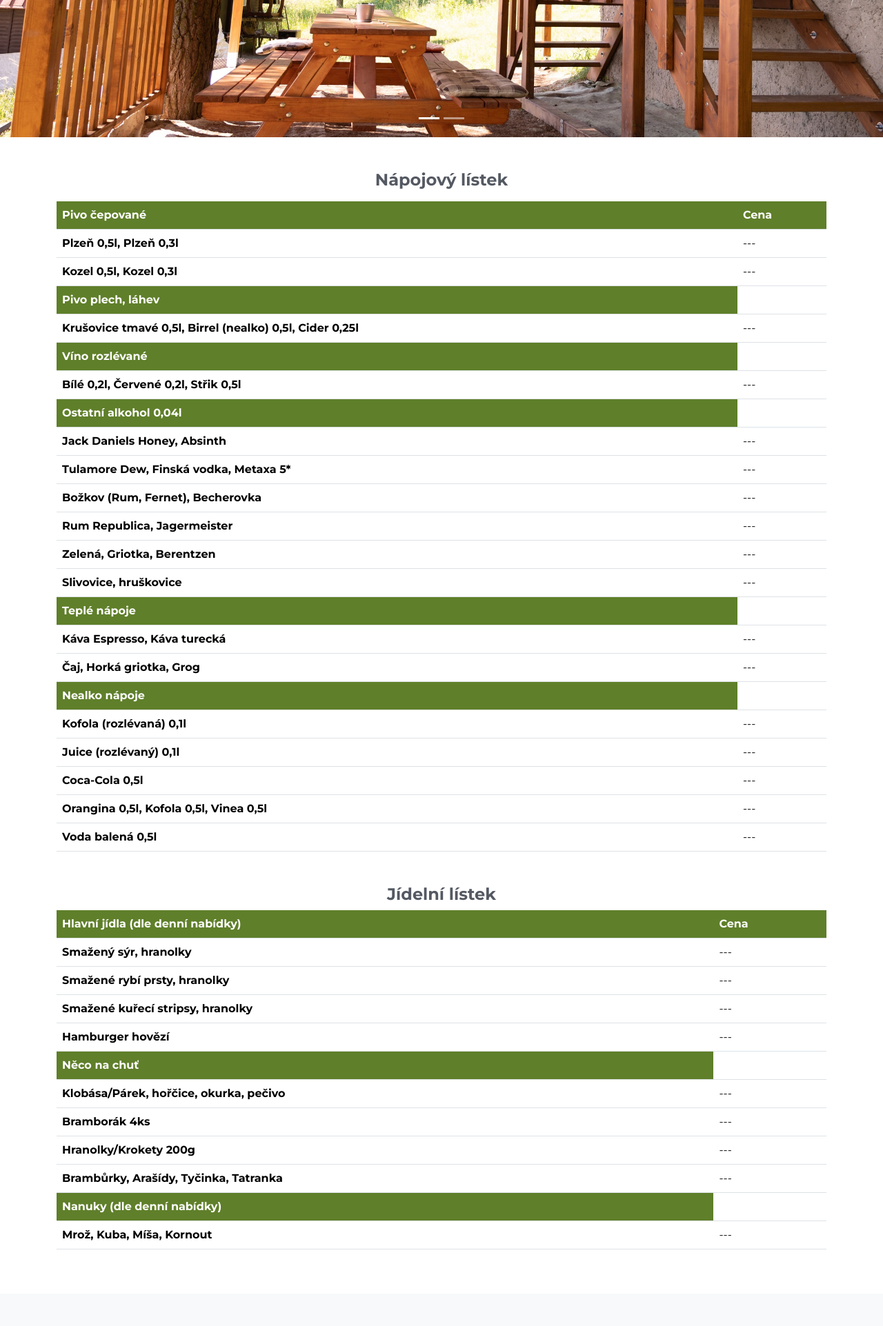
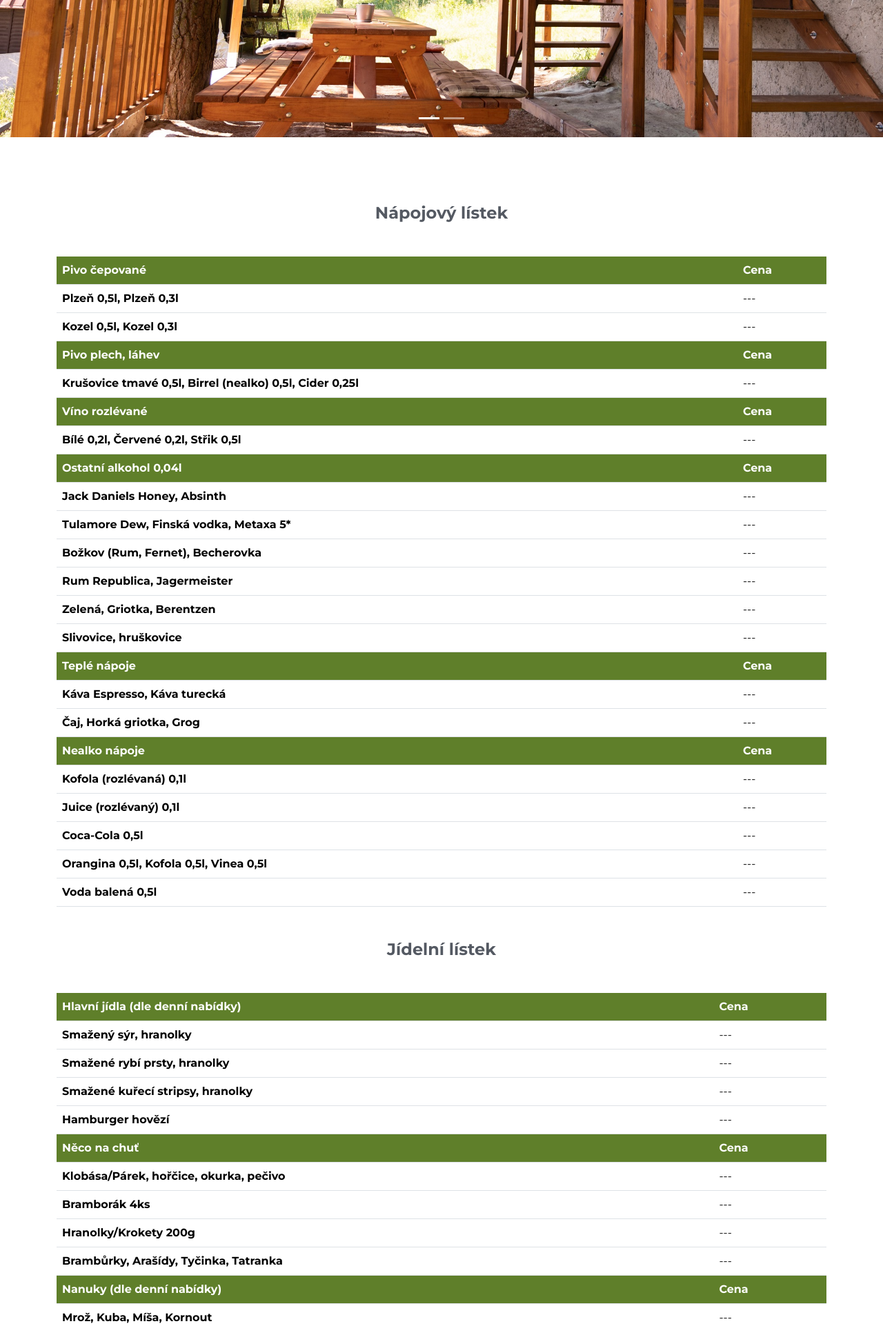
Before and after one commit to syny-o/prachovec, a Django app: page /obcerstveni in a window 1280 px wide. Shown: the part 361-2284 px from the top of the page at 69% size. Run offline with Django 5.2, Linux system fonts and the light colour scheme; parts of the project's set-up code (start-up, migrations or seed data) failed here and were passed over; some libraries are stand-ins or nearby versions.

Commit message:
appearance update

```diff
--- a/prachovec/templates/mysite/obcerstveni/price_list.html
+++ b/prachovec/templates/mysite/obcerstveni/price_list.html
@@ -1,7 +1,7 @@
 <!--Start Price-list Section -->
 <div id="price-list" class="py-5">
   <div class="container">
-      <h2>Nápojový lístek</h2>
+    <h2 class="m-5">Nápojový lístek</h2>
     <p></p>
     <table class="table table-hover">
       <thead class="thead-color">
@@ -12,11 +12,11 @@
       </thead>
       <tbody>
         <tr>
-            <th scope="row">Plzeň 0,5l,  Plzeň 0,3l</th>
+          <th scope="row">Plzeň 0,5l, Plzeň 0,3l</th>
           <td>---</td>
         </tr>
         <tr>
-            <th scope="row">Kozel 0,5l,  Kozel 0,3l</th>
+          <th scope="row">Kozel 0,5l, Kozel 0,3l</th>
           <td>---</td>
         </tr>
       </tbody>
@@ -24,12 +24,12 @@
       <thead class="thead-color">
         <tr class="align-middle">
           <th class="align-middle bg-primary text-white" scope="col">Pivo plech, láhev</th>
-            <th scope="col"></th>
+          <th scope="col" class="bg-primary text-white">Cena</th>
         </tr>
       </thead>
       <tbody>
         <tr>
-            <th scope="row">Krušovice tmavé 0,5l,  Birrel (nealko) 0,5l,  Cider 0,25l</th>
+          <th scope="row">Krušovice tmavé 0,5l, Birrel (nealko) 0,5l, Cider 0,25l</th>
           <td>---</td>
         </tr>
       </tbody>
@@ -37,12 +37,12 @@
       <thead class="thead-color">
         <tr class="align-middle">
           <th class="align-middle bg-primary text-white" scope="col">Víno rozlévané</th>
-            <th scope="col"></th>
+          <th scope="col" class="bg-primary text-white">Cena</th>
         </tr>
       </thead>
       <tbody>
         <tr>
-            <th scope="row">Bílé 0,2l,  Červené 0,2l,  Střik 0,5l</th>
+          <th scope="row">Bílé 0,2l, Červené 0,2l, Střik 0,5l</th>
           <td>---</td>
         </tr>
       </tbody>
@@ -50,16 +50,16 @@
       <thead class="thead-color">
         <tr class="align-middle">
           <th class="align-middle bg-primary text-white" scope="col">Ostatní alkohol 0,04l</th>
-            <th scope="col"></th>
+          <th scope="col" class="bg-primary text-white">Cena</th>
         </tr>
       </thead>
       <tbody>
         <tr>
-            <th scope="row">Jack Daniels Honey,  Absinth</th>
+          <th scope="row">Jack Daniels Honey, Absinth</th>
           <td>---</td>
         </tr>
         <tr>
-            <th scope="row">Tulamore Dew,  Finská vodka,  Metaxa 5*</th>
+          <th scope="row">Tulamore Dew, Finská vodka, Metaxa 5*</th>
           <td>---</td>
         </tr>
         <tr>
@@ -83,7 +83,7 @@
       <thead class="thead-color">
         <tr class="align-middle">
           <th class="align-middle bg-primary text-white" scope="col">Teplé nápoje</th>
-            <th scope="col"></th>
+          <th scope="col" class="bg-primary text-white">Cena</th>
         </tr>
       </thead>
       <tbody>
@@ -100,7 +100,7 @@
       <thead class="thead-color">
         <tr class="align-middle">
           <th class="align-middle bg-primary text-white" scope="col">Nealko nápoje</th>
-            <th scope="col"></th>
+          <th scope="col" class="bg-primary text-white">Cena</th>
         </tr>
       </thead>
       <tbody>
@@ -142,7 +142,7 @@
 
     <p></p>
 
-      <h2 class="mt-5">Jídelní lístek</h2>
+    <h2 class="m-5">Jídelní lístek</h2>
 
     <table class="table table-hover">
       <thead class="thead-color">
@@ -173,7 +173,7 @@
       <thead class="thead-color">
         <tr class="align-middle">
           <th class="align-middle bg-primary text-white" scope="col">Něco na chuť</th>
-            <th scope="col"></th>
+          <th scope="col" class="bg-primary text-white">Cena</th>
         </tr>
       </thead>
       <tbody>
@@ -198,7 +198,7 @@
       <thead class="thead-color">
         <tr class="align-middle">
           <th class="align-middle bg-primary text-white" scope="col">Nanuky (dle denní nabídky)</th>
-            <th scope="col"></th>
+          <th scope="col" class="bg-primary text-white">Cena</th>
         </tr>
       </thead>
       <tbody>
```
Lines whose indentation alone changed are shown as unchanged.
